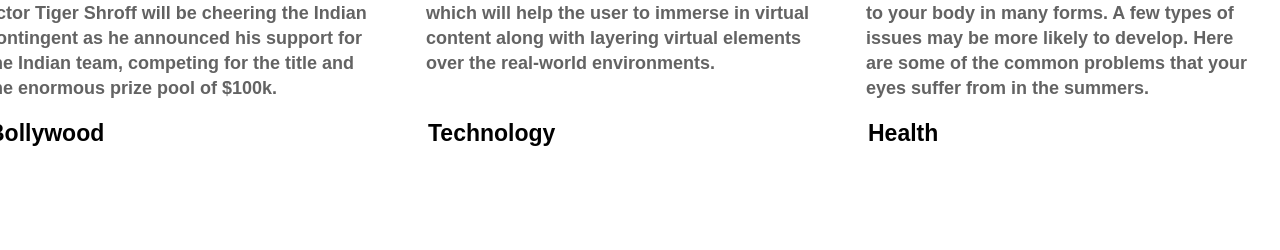
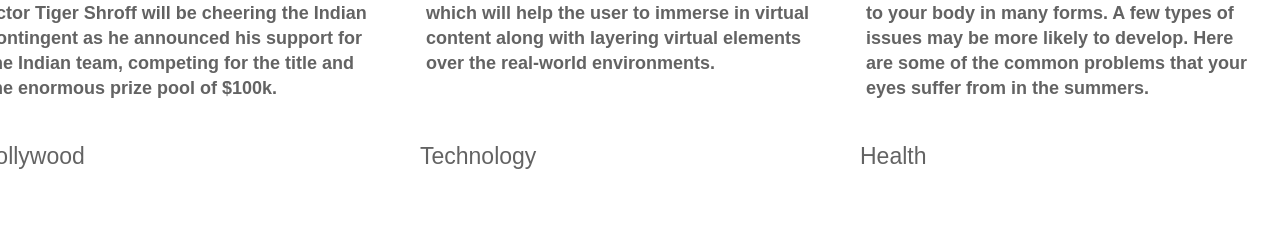
Before and after one commit to Vaidyaakash/React-blog, a React (Create React App) app: page / in a window 1280 px wide. Shown: the part 1448-1698 px from the top of the page. Built offline with nearby package versions, Linux system fonts and the light colour scheme; a web font is replaced by a local one.

Commit message:
Update Block.js

```diff
--- a/src/Blocks/Block.js
+++ b/src/Blocks/Block.js
@@ -2,16 +2,19 @@ import React from 'react';
 import { Link } from 'react-router-dom';
 
 const Block = (props) => {
-    const { imgUrl, description, title, dates, category,ids } = props;
+    const { imgUrl, description, title, dates, category, ids } = props;
     return (
-        <Link to={`/${category}/${ids}`} state={{img:imgUrl, description:description, title:title, date:dates, category:category, id:ids}}>
+        <Link to={`/${category}/${ids}`} state={{ img: imgUrl, description: description, title: title, date: dates, category: category, id: ids }}>
 
-        <div className='block'>
-            <img className='block_img' src={imgUrl} alt="" />
-            <h2 className='block_title' >{title}</h2>
-            <p className='block_description'>{description}</p>
-            <p className='dates'><b> {category} </b> {dates}</p>
-        </div>
+            <div className='block'>
+
+                    <img className='block_img' src={imgUrl} alt="" />
+                    <h2 className='block_title' >{title}</h2>
+                    <p className='block_description'>{description}</p>
+                    <span className='dates'><p> {category} </p> {dates}</span>
+                </div>
+
+
         </Link>
     )
 }
```
